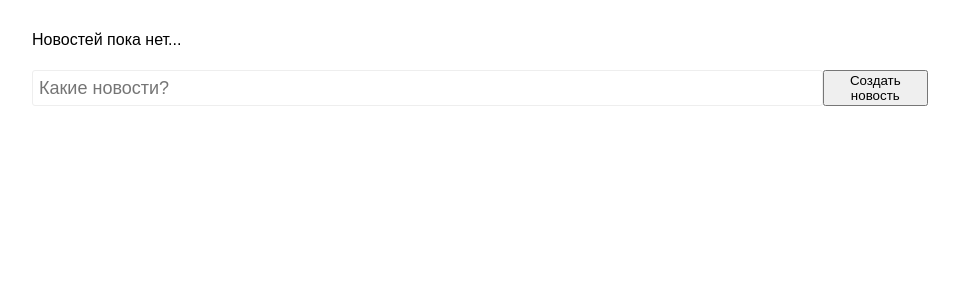
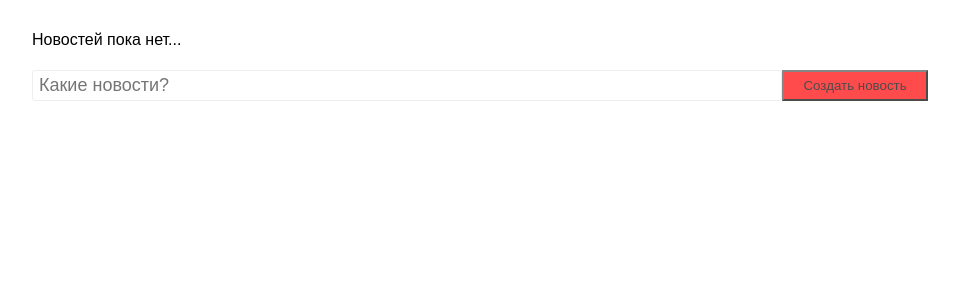
Before and after one commit to Derfan/react-example, a React (Create React App) app: page / in a window 1280 px wide. Shown: the top 300 px of the page, without its empty margins (160-1119 px from the left). Built offline with nearby package versions, Linux system fonts and the light colour scheme.

Commit message:
add disabled

```diff
--- a/src/App.css
+++ b/src/App.css
@@ -34,6 +34,7 @@
 
 .input-wrapper {
   display: flex;
+  width: 100%;
 }
 
 .todo {
@@ -46,5 +47,15 @@
   padding: 4px 6px;
   font-size: 18px;
   color: #000;
-  width: 100%;
+  width: 85%;
 }
+
+.todo-button {
+  width: 15%;
+  background-color: red;
+}
+
+.disabled {
+  pointer-events: none;
+  opacity: 0.7;
+}
--- a/src/App.js
+++ b/src/App.js
@@ -32,7 +32,12 @@ class App extends Component {
             onChange={this.handleChange}
             value={value}
           />
-          <button onClick={this.handleClick}>Создать новость</button>
+          <button
+            className={!value ? "todo-button disabled" : "todo-button"}
+            onClick={this.handleClick}
+          >
+            Создать новость
+          </button>
         </div>
       </Fragment>
     );
```
